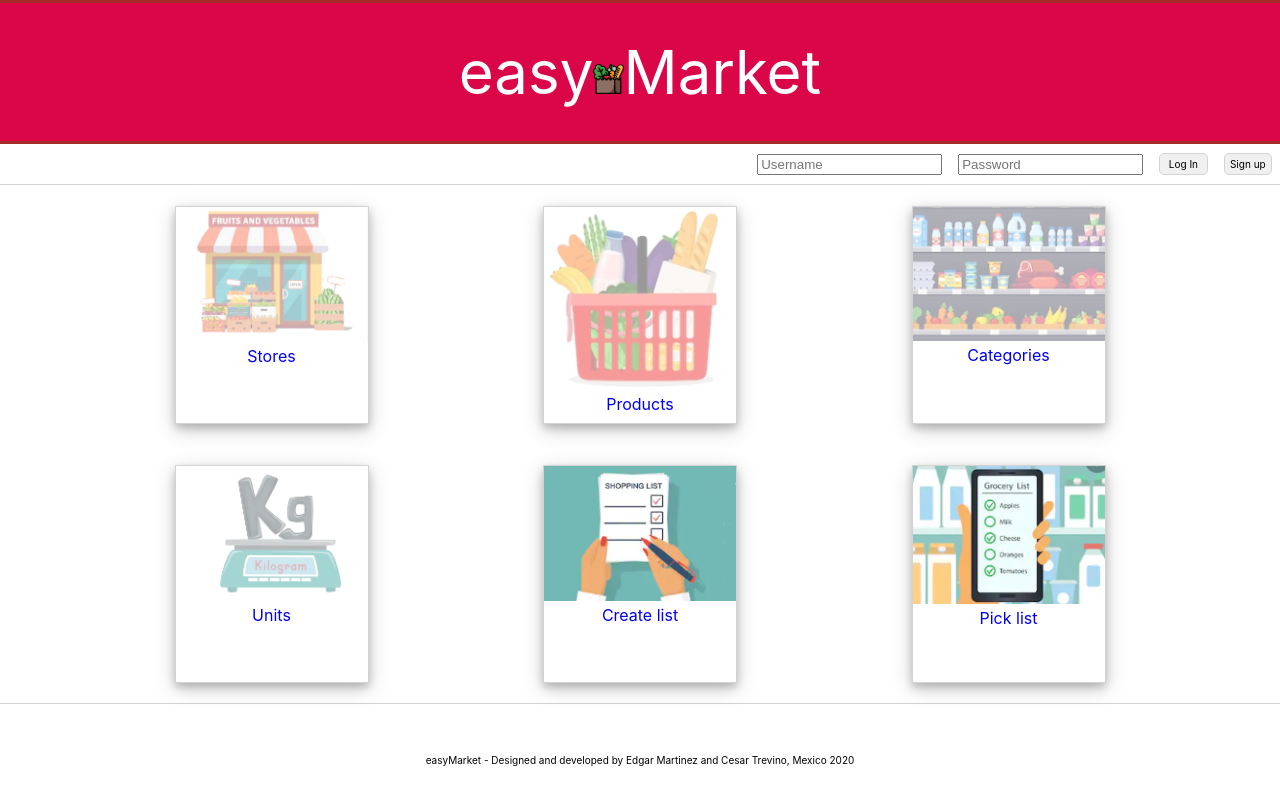
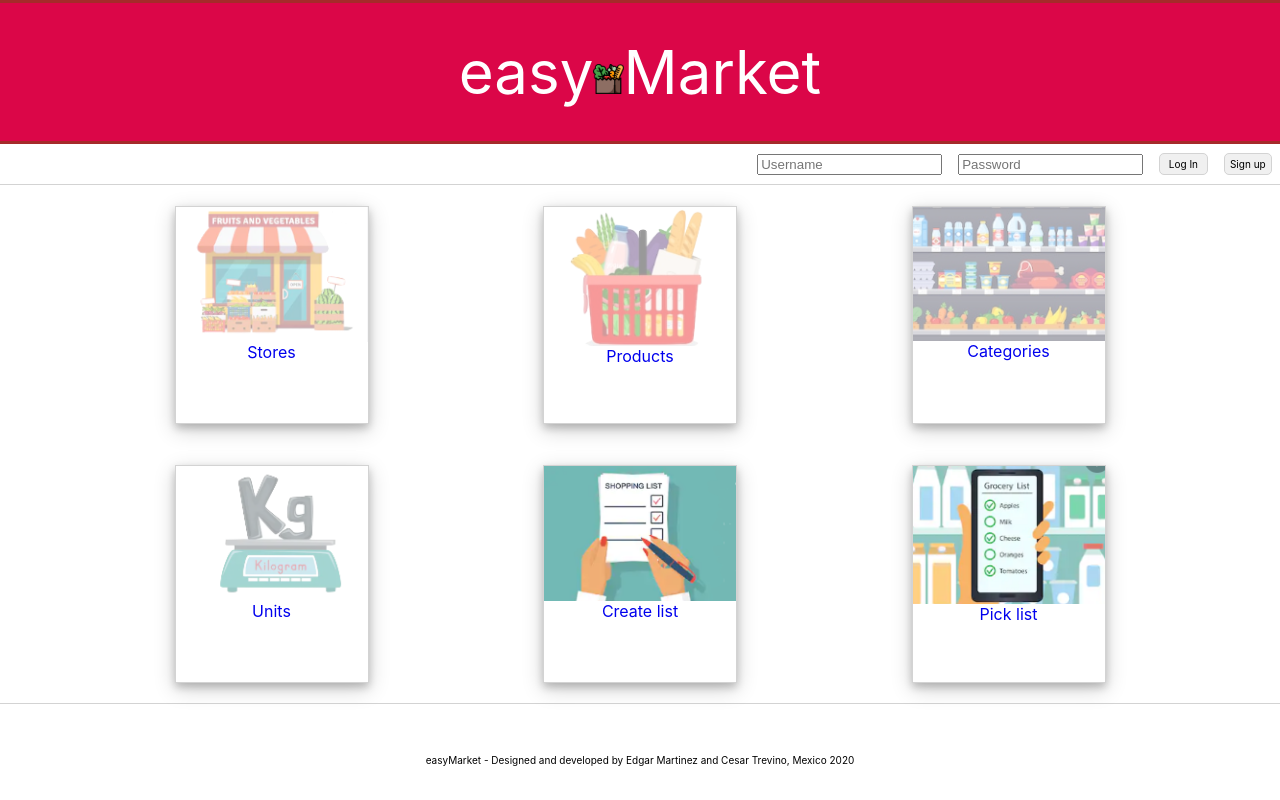
Before and after one commit to emdlr/easyMarket-frontend, a React (Create React App) app: page / in a window 1280 px wide. Built offline with nearby package versions, Linux system fonts and the light colour scheme; no server answers.

Commit message:
Fixing product option and option dimensions with flex

```diff
--- a/src/components/Options.css
+++ b/src/components/Options.css
@@ -28,6 +28,9 @@
   border: 1px solid lightgray;
   text-align: center;
   box-shadow: 0 4px 8px 0 rgba(0, 0, 0, 0.2), 0 6px 20px 0 rgba(0, 0, 0, 0.19);
+  border: 1px solid lightgray;
+  display: flex;
+  flex-direction: column;
 }
 
 .option:active,
```
Also changed, not shown: public/product.png, public/product1.png (added).
